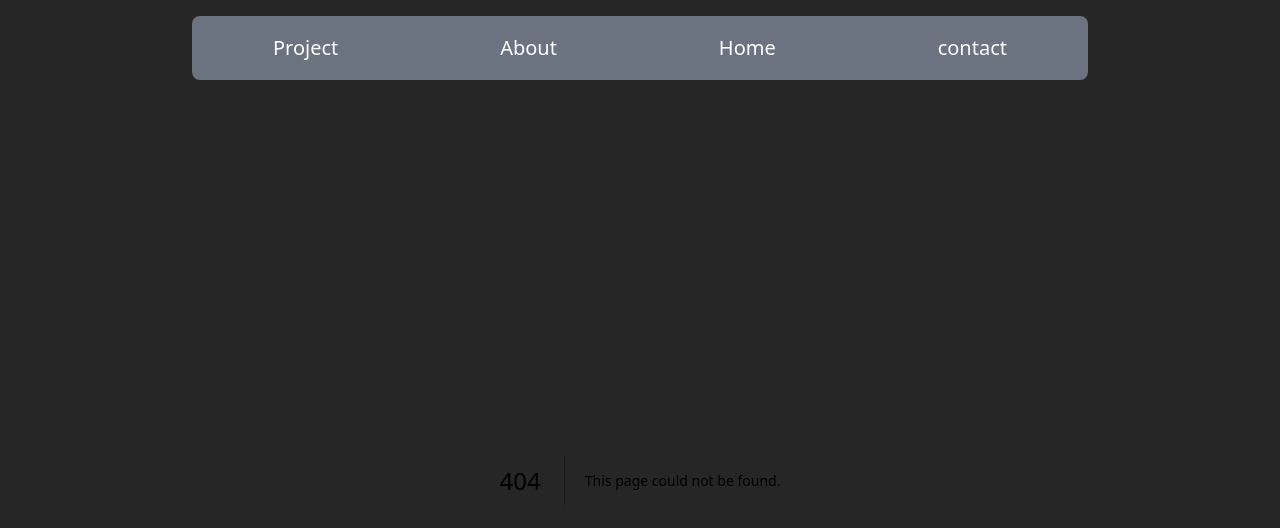
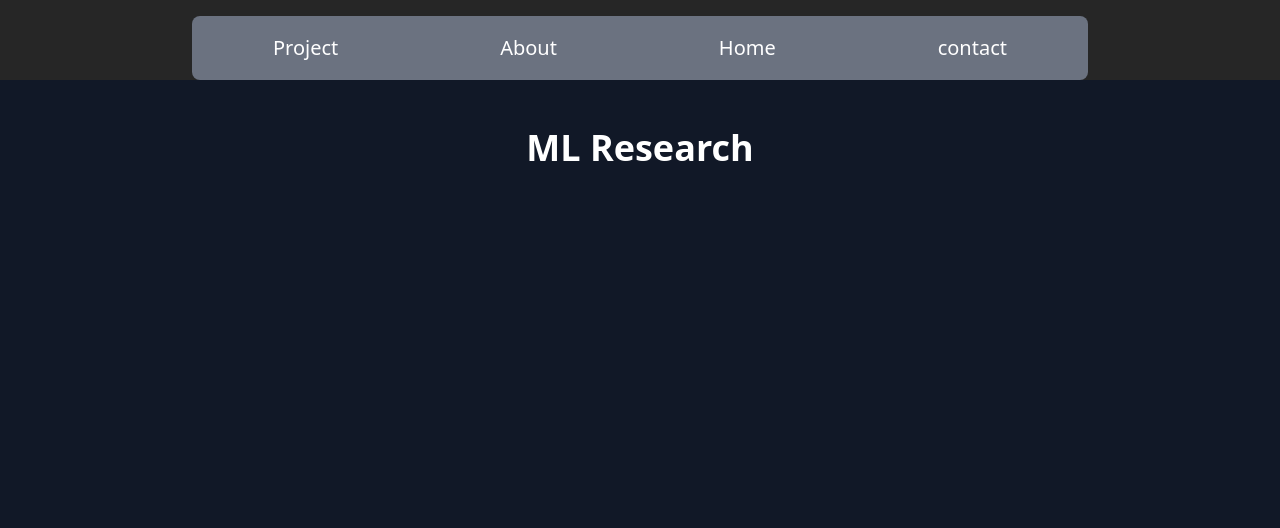
Before and after one commit to sumit851/Portfolio, a Next.js app: page /pages/ml-research in a window 1280 px wide. Before the commit this address had no page. Shown: the top 528 px of the page. Built offline with nearby package versions, Linux system fonts and the light colour scheme.

Commit message:
ml research page create

```diff
--- /dev/null
+++ b/src/app/pages/ml-research/page.tsx
@@ -0,0 +1,15 @@
+"use client";
+import React from 'react';
+
+const MLResearchPage = () => {
+  return (
+    <div className="min-h-screen bg-gray-900 text-white py-12 px-4">
+      <div className="max-w-4xl mx-auto">
+        <h1 className="text-4xl font-bold text-center mb-8">ML Research</h1>
+        {/* Add your content here */}
+      </div>
+    </div>
+  );
+};
+
+export default MLResearchPage;
```
